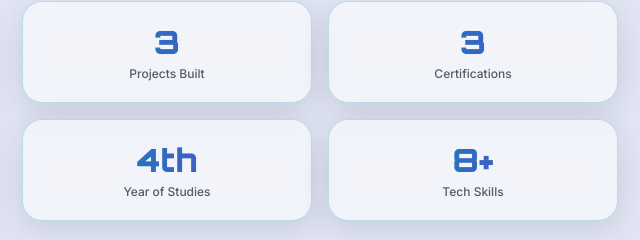
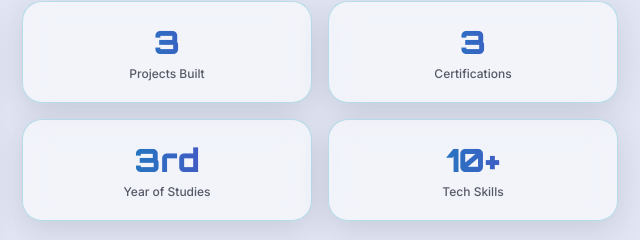
Before and after one commit to ArsalainGh/cyberpunk_portfolio, a plain HTML site: page index.html in a window 1280 px wide. Shown: the part 3534-3774 px from the top of the page, 638-1278 px from the left. Drawn offline with Linux system fonts and the light colour scheme.

Commit message:
Update year of studies and tech skills count

```diff
--- a/index.html
+++ b/index.html
@@ -608,11 +608,11 @@
           <span class="stat-label">Certifications</span>
         </article>
         <article class="glass-card stat-card" role="listitem">
-          <span class="stat-num" aria-label="Final year">4th</span>
+          <span class="stat-num" aria-label="Final year">3rd</span>
           <span class="stat-label">Year of Studies</span>
         </article>
         <article class="glass-card stat-card" role="listitem">
-          <span class="stat-num" aria-label="8 skills">8+</span>
+          <span class="stat-num" aria-label="8 skills">10+</span>
           <span class="stat-label">Tech Skills</span>
         </article>
       </div>
```
